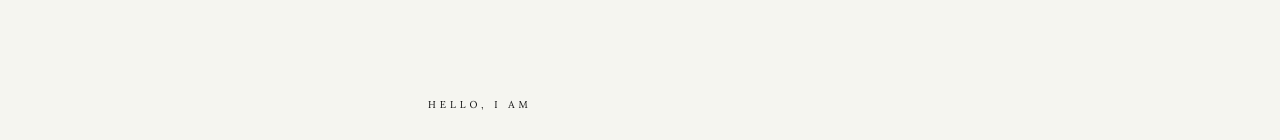
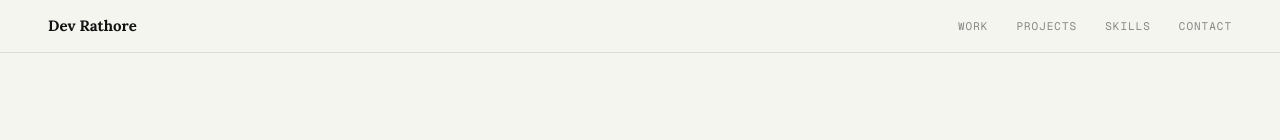
Before and after one commit to DevPro6269/my_portfolio, a Next.js app: page / in a window 1280 px wide. Shown: the top 140 px of the page. Built offline with nearby package versions, Linux system fonts and the light colour scheme.

Commit message:
refactor: minimalist sticky nav with Lora logo and mono links
Co-Authored-By: Claude Sonnet 4.6 <noreply@anthropic.com>

```diff
--- a/src/components/layout/Navbar.tsx
+++ b/src/components/layout/Navbar.tsx
@@ -1,55 +1,57 @@
 'use client'
-import { useEffect, useRef, useState } from 'react'
-import { useGSAP } from '@gsap/react'
-import { gsap } from '@/lib/gsap'
 
 const NAV_LINKS = [
-  { label: 'About', href: '#about' },
-  { label: 'Skills', href: '#skills' },
+  { label: 'Work',     href: '#work' },
   { label: 'Projects', href: '#projects' },
-  { label: 'Experience', href: '#experience' },
+  { label: 'Skills',   href: '#skills' },
+  { label: 'Contact',  href: '#contact' },
 ]
 
 export function Navbar() {
-  const [scrolled, setScrolled] = useState(false)
-  const navRef = useRef<HTMLElement>(null)
-
-  useEffect(() => {
-    const onScroll = () => setScrolled(window.scrollY > 50)
-    window.addEventListener('scroll', onScroll, { passive: true })
-    return () => window.removeEventListener('scroll', onScroll)
-  }, [])
-
-  useGSAP(() => {
-    gsap.from(navRef.current, { opacity: 0, y: -20, duration: 0.6, delay: 1.2 })
-  }, { scope: navRef })
-
   return (
     <nav
-      ref={navRef}
-      className={`fixed top-0 left-0 right-0 z-50 flex items-center justify-between px-8 md:px-16 py-4 transition-all duration-300 ${
-        scrolled ? 'backdrop-blur-md border-b border-white/5' : ''
-      }`}
+      style={{
+        position: 'sticky',
+        top: 0,
+        zIndex: 100,
+        background: 'var(--nav-bg)',
+        backdropFilter: 'blur(8px)',
+        borderBottom: '1px solid var(--border)',
+        padding: '13px 48px',
+        display: 'flex',
+        justifyContent: 'space-between',
+        alignItems: 'center',
+      }}
     >
-      <a href="#hero" className="font-[var(--font-mono)] text-sm tracking-[3px] text-[var(--color-accent)] font-bold">
-        DR
+      <a
+        href="#hero"
+        style={{
+          fontFamily: 'var(--font-lora), serif',
+          fontWeight: 700,
+          fontSize: 15,
+          color: 'var(--text)',
+          textDecoration: 'none',
+        }}
+      >
+        Dev Rathore
       </a>
-      <div className="hidden md:flex items-center gap-8">
+      <div style={{ display: 'flex', gap: 28 }}>
         {NAV_LINKS.map(({ label, href }) => (
           <a
             key={href}
             href={href}
-            className="text-xs tracking-wider text-white/40 hover:text-white transition-colors"
+            style={{
+              fontFamily: 'var(--font-geist-mono), monospace',
+              fontSize: 11,
+              letterSpacing: 1,
+              textTransform: 'uppercase',
+              color: 'var(--muted)',
+              textDecoration: 'none',
+            }}
           >
             {label}
           </a>
         ))}
-        <a
-          href="#contact"
-          className="text-xs tracking-wider text-[var(--color-accent)] border border-[var(--color-accent)]/30 px-4 py-1.5 rounded hover:bg-[var(--color-accent)]/10 transition-colors"
-        >
-          Hire Me
-        </a>
       </div>
     </nav>
   )
```
Also changed, not shown: 1 other file (tests, documents, lock files or other folders).
